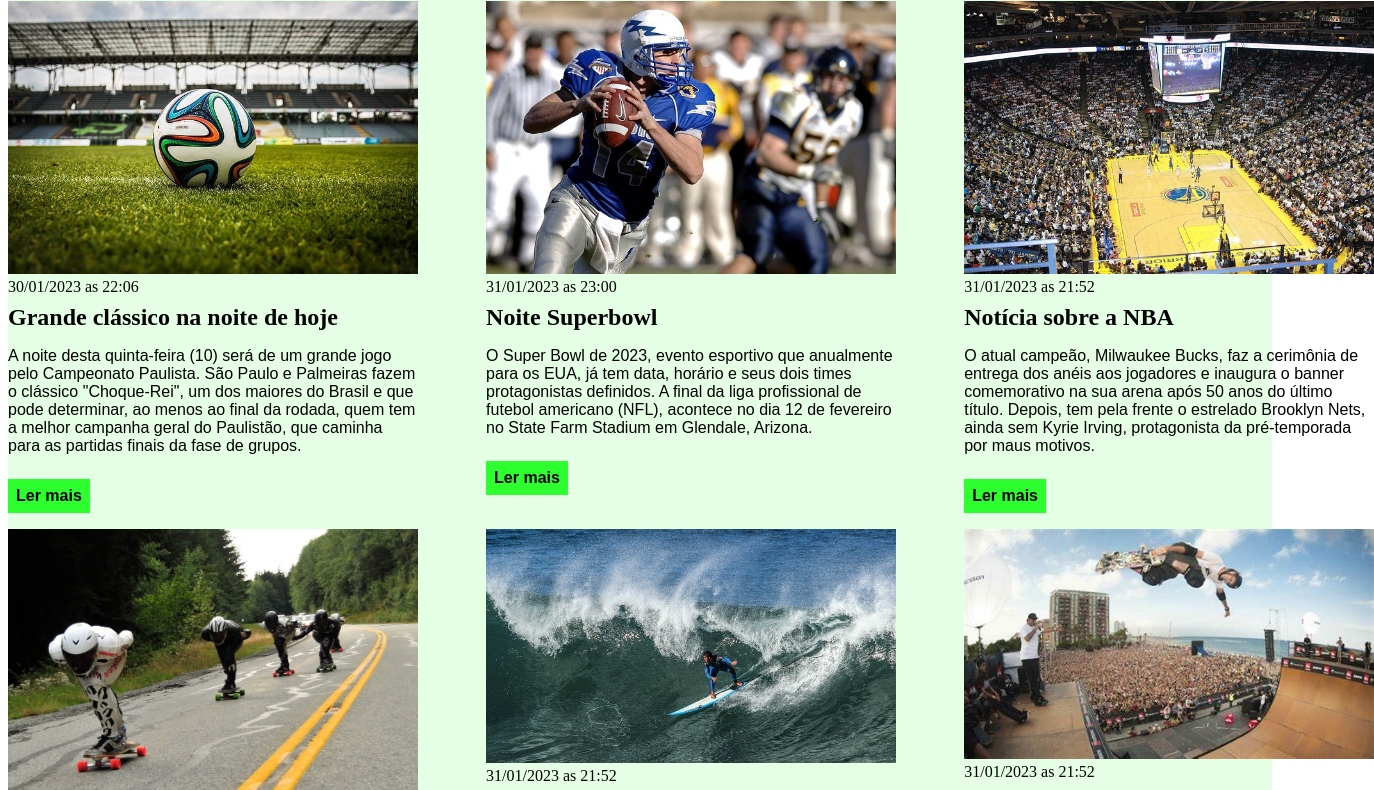
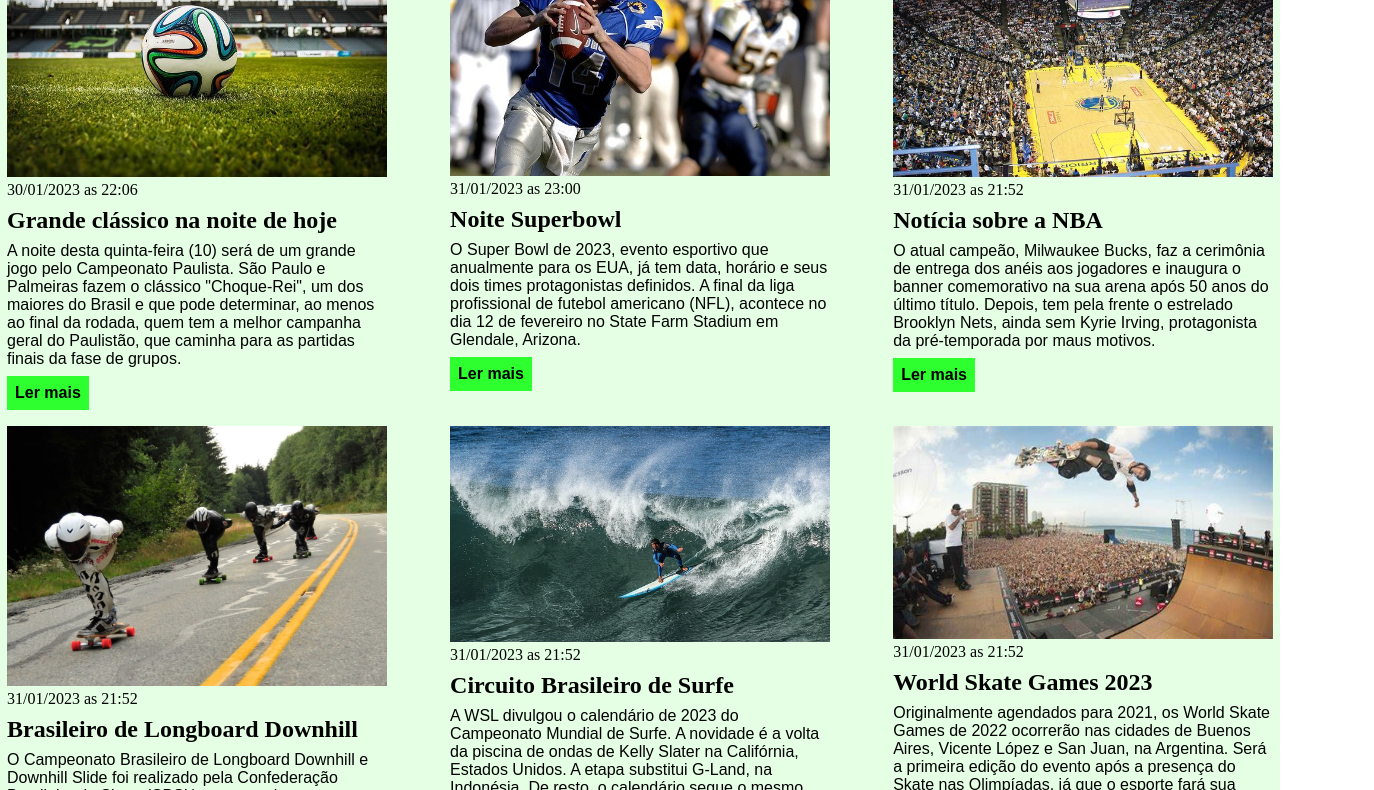
Before and after one commit to JulioCFR50/curso_ebac_frontend, a plain HTML site: page index.html in a window 1280 px wide. Shown: the part 214-1004 px from the top of the page, 1374 px wide, since content can reach past the window. Drawn offline with Linux system fonts and the light colour scheme.

Commit message:
Atualização do exercicio_css

```diff
--- a/main.css
+++ b/main.css
@@ -1,7 +1,8 @@
 *{
     box-sizing: border-box;
-    margin: 100;
-    padding: 100;
+    margin: 0;
+    padding: 0;
+
 }
 
 body > header {
@@ -29,7 +30,7 @@ header li a {
 }
 
 .container {
-    width: 1366px;
+    width: 1266px;
     margin: 0 auto;
 }
 
```
